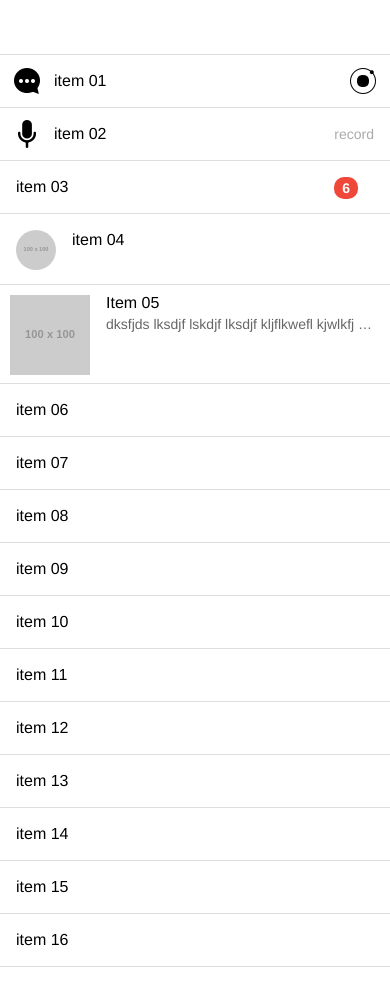
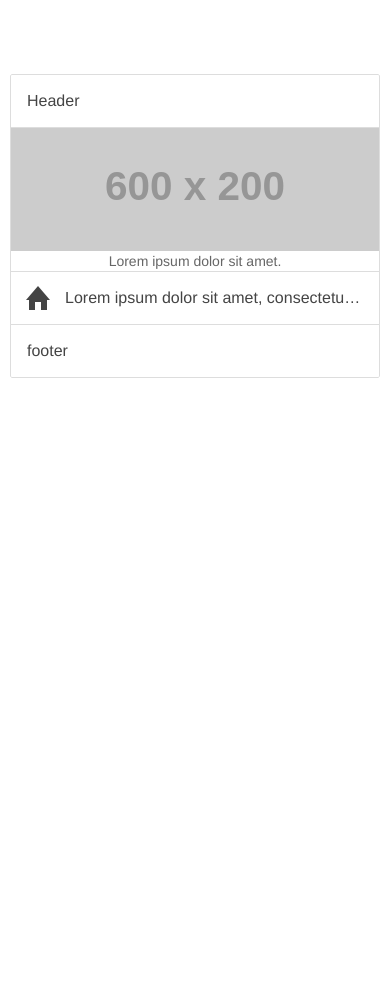
Before and after one commit to sauceSquatch/ionic_learning, a website: page tabApp/www/index.html in a window 390 px wide. Shown: the part 113-1097 px from the top of the page. After the commit the page ends 844 px from the top, so only its background shows below. Drawn offline with Linux system fonts and the light colour scheme; some packages are replaced by stand-ins of ours; files that its build step writes are made by us from their sources; placeholder pictures from the web are drawn by us; files whose address does not match are found by name.

Commit message:
created ionic inset lists instead of cards, cards are basically the same with slightly different styling that does not have drop shadows

```diff
--- a/tabApp/www/index.html
+++ b/tabApp/www/index.html
@@ -38,64 +38,21 @@
       </ion-tabs>
 
       <ion-content>
-        <div class="list">
-          <a href="#" class="item item-icon-left item-icon-right">
-            <i class="icon ion-chatbubble-working"></i>
-            item 01
-            <i class="icon ion-ionic"></i>
-          </a>
-          <a href="#" class="item item-icon-left">
-            <i class="icon ion-mic-a"></i>
-            item 02
-            <span class="item-note">
-              record
-            </span>
-          </a>
-          <a href="#" class="item">
-            item 03
-            <span class="badge badge-assertive">
-              6
-            </span>
-          </a>
-          <a href="#" class="item item-avatar">
-            <img src="http://placehold.it/100x100" alt="avatar">
-            item 04
-          </a>
-          <a href="#" class="item item-thumbnail-left">
-            <img src="http://placehold.it/100x100" alt="avatar">
-            <h2>Item 05</h2>
-            <p>dksfjds lksdjf lskdjf lksdjf kljflkwefl kjwlkfj ewlkrj </p>
-          </a>
-          <a href="#" class="item">item 06</a>
-          <a href="#" class="item">item 07</a>
-          <a href="#" class="item">item 08</a>
-          <a href="#" class="item">item 09</a>
-          <a href="#" class="item">item 10</a>
-          <a href="#" class="item">item 11</a>
-          <a href="#" class="item">item 12</a>
-          <a href="#" class="item">item 13</a>
-          <a href="#" class="item">item 14</a>
-          <a href="#" class="item">item 15</a>
-          <a href="#" class="item">item 16</a>
-          <a href="#" class="item">item 17</a>
-          <a href="#" class="item">item 18</a>
-          <a href="#" class="item">item 19</a>
-          <a href="#" class="item">item 20</a>
-          <a href="#" class="item">item 21</a>
-          <a href="#" class="item">item 22</a>
-          <a href="#" class="item">item 23</a>
-          <a href="#" class="item">item 24</a>
-          <a href="#" class="item">item 25</a>
-          <a href="#" class="item">item 26</a>
-          <a href="#" class="item">item 27</a>
-          <a href="#" class="item">item 28</a>
-          <a href="#" class="item">item 29</a>
-          <a href="#" class="item">item 30</a>
-          <a href="#" class="item">item 31</a>
-          <a href="#" class="item">item 32</a>
-          <a href="#" class="item">item 33</a>
-          <a href="#" class="item">item 34</a>
-          <a href="#" class="item">item 35</a>
+        <div class="list list-inset">
+          <div class="item list-divider">
+            Header
+          </div>
+          <div class="item item-image">
+            <img src="http://placehold.it/600x200" alt="img item">
+            <p>Lorem ipsum dolor sit amet.</p>
+          </div>
+          <div class="item item-icon-left">
+            <i class="icon ion-home"></i>
+            Lorem ipsum dolor sit amet, consectetur adipisicing elit. Temporibus blanditiis provident nostrum repudiandae fugiat, dolorem culpa minima eum aliquid voluptas quasi nesciunt aliquam ipsa exercitationem, ullam cumque quo dicta saepe!
+          </div>
+          <div class="item list-divider">
+            footer
+          </div>
         </div>
       </ion-content>
 
```
